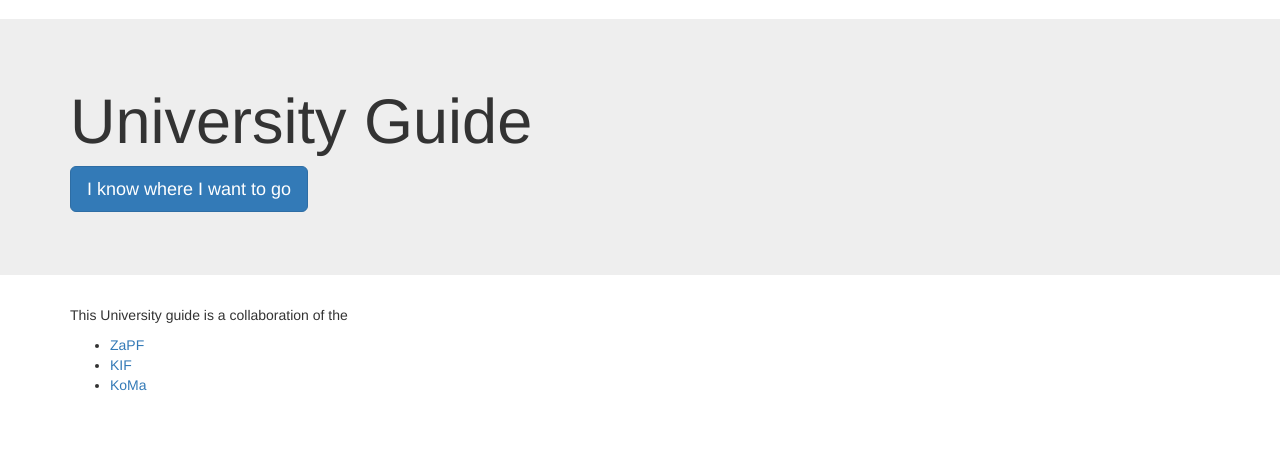
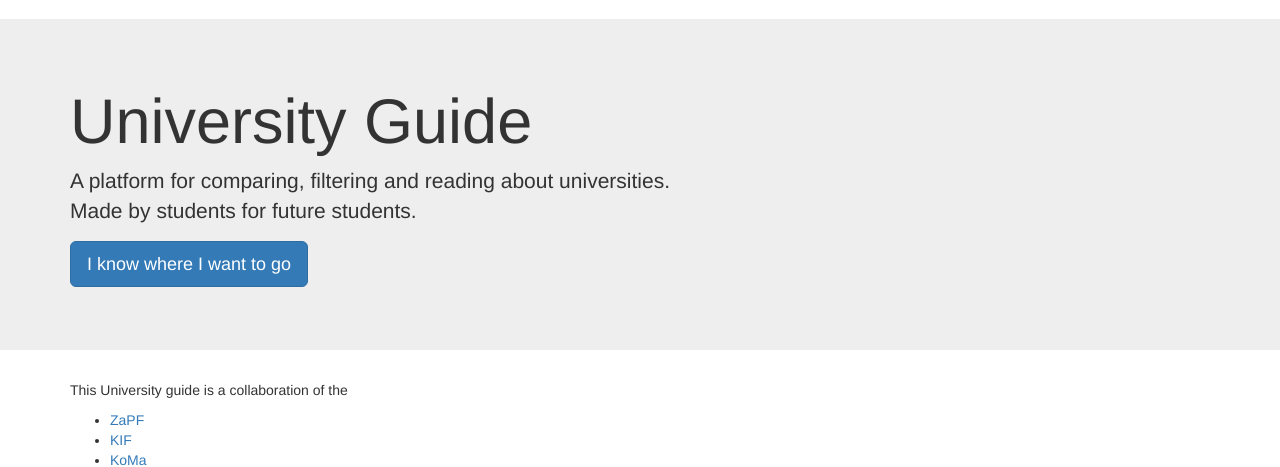
Before and after one commit to fabianfreyer/Studienfuehrer, a Flask app: page / in a window 1280 px wide. Shown: the part 51-518 px from the top of the page. Run offline with Flask 3, Linux system fonts and the light colour scheme; parts of the project's set-up code (start-up, migrations or seed data) failed here and were passed over; some libraries are stand-ins or nearby versions.

Commit message:
Update index page

```diff
--- a/app/templates/index.html
+++ b/app/templates/index.html
@@ -4,6 +4,10 @@
 <div class="jumbotron">
 	  <div class="container">
 			<h1>{% trans %}University Guide{% endtrans %}</h1>
+			<p>
+				{% trans %}A platform for comparing, filtering and reading about universities.{% endtrans %}<br/>
+				{% trans %}Made by students for future students.{% endtrans %}
+			</p>
 			<p><a class="btn btn-primary btn-lg" href="{{url_for('unis.by_city')}}" role="button">{% trans %}I know where I want to go{% endtrans %}</a></p>
 		</div>
 </div>
```
Also changed, not shown: app/translations/de/LC_MESSAGES/messages.po.
